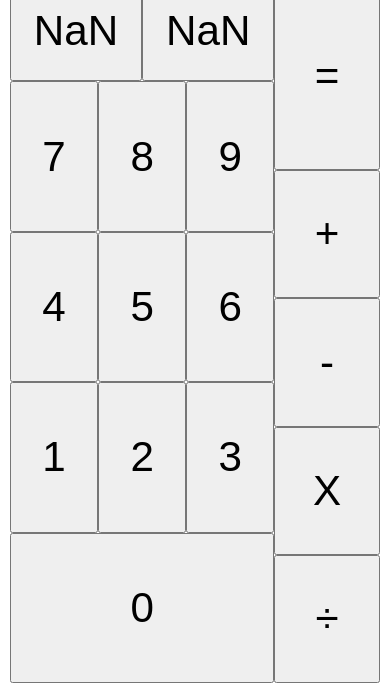
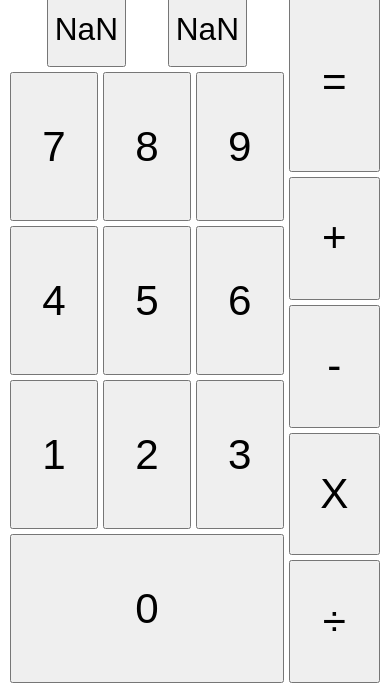
Before and after one commit to AkiPoh/OLD-calculator-PUBLIC, a plain HTML site: page index.html in a window 390 px wide. Shown: the part 151-844 px from the top of the page. Drawn offline with Linux system fonts and the light colour scheme.

Commit message:
Improve design responsiveness

```diff
--- a/index.html
+++ b/index.html
@@ -14,8 +14,11 @@
         <div id="keypad">
             <div id="keypadLeft">
                 <div id="keypadTopLeft">
-                    <button>NaN</button>
-                    <button>NaN</button>
+                    <div class="keypadTopLeftSpacer"></div>
+                    <button class="keypadTopLeftButton">NaN</button>
+                    <div class="keypadTopLeftSpacer"></div>
+                    <button class="keypadTopLeftButton">NaN</button>
+                    <div class="keypadTopLeftSpacer"></div>
                 </div>
                 <div id="keypadBottomLeft">
                     <div class="numberRow">
--- a/style.css
+++ b/style.css
@@ -8,6 +8,8 @@ body {
 
 * {
     font-size: 5vh;
+    gap: 5px;
+    text-align: center;
 }
 
 #calculator {
@@ -17,7 +19,6 @@ body {
     width: 100%;
     display: flex;
     justify-content: center;
-    align-items: center;
     flex-direction: column;
 }
 
@@ -35,7 +36,6 @@ body {
     flex: 2;
     display: flex;
     flex-direction: column;
-    align-items: stretch;
 }
 
 #keypadTopLeft {
@@ -43,17 +43,24 @@ body {
     display: flex;
 }
 
+.keypadTopLeftButton {
+    flex: 1;
+    font-size: 0.75em;
+}
+
+.keypadTopLeftSpacer {
+    flex: 1;
+}
+
 #keypadBottomLeft {
     flex: 6;
     display: flex;
     flex-direction: column;
-    align-items: stretch;
 }
 
 .numberRow {
     flex: 1;
     display: flex;
-    align-items: stretch;
 }
 
 #keypadRight {
@@ -73,6 +80,9 @@ button {
 
 @media (max-width: 600px) {
     #keypadLeft {
-        flex: 2.5;
+        flex: 3;
+    }
+    #keypadBottomLeft {
+        flex: 8;
     }
 }
```
